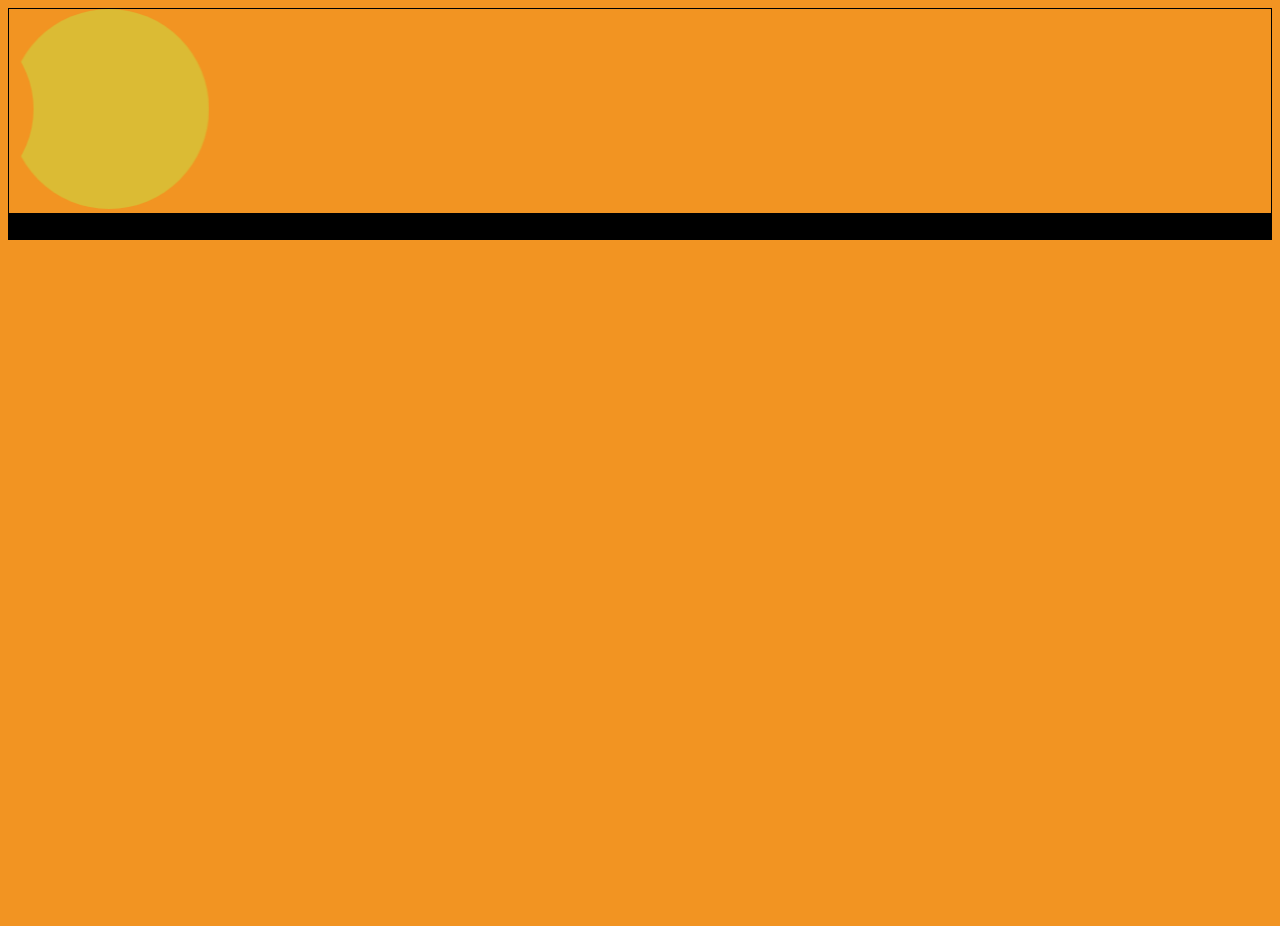
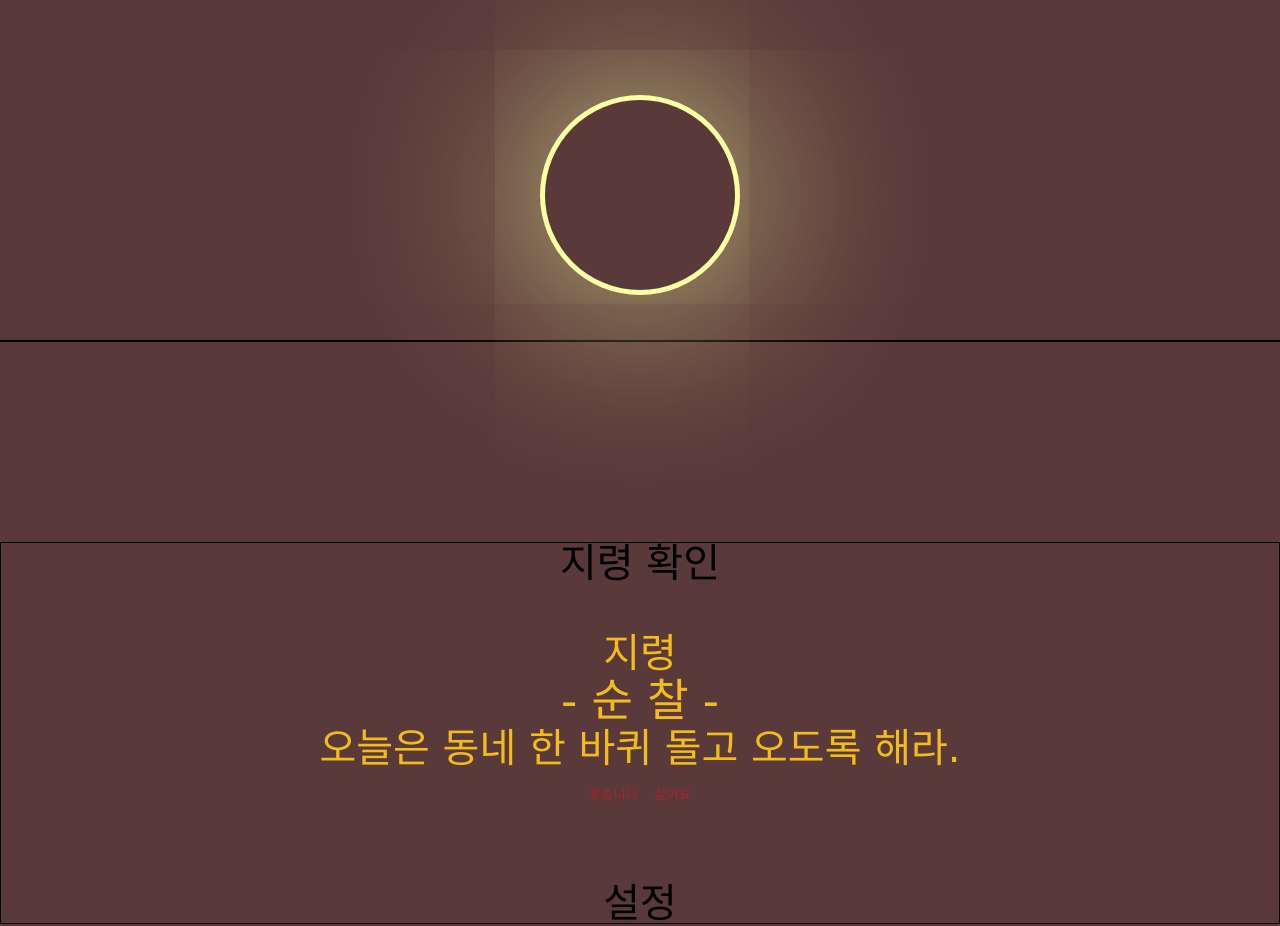
Before and after one commit to ieehee/evil-empire, a plain HTML site: page index.html in a window 1280 px wide. Before the commit the page ends 800 px from the top, so only its background shows below. Drawn offline with Linux system fonts and the light colour scheme; a web font is replaced by a local one.

Commit message:
update animation and rough menu

```diff
--- a/css/component/celestial.css
+++ /dev/null
@@ -1,35 +0,0 @@
-.eclipse svg #sun-g {
-  transform: translateX(200px);
-  animation: sun-g 5s ease 1s;
-}
-
-.eclipse svg #sun {
-  transform: translateX(-200px);
-  animation: sun 5s ease 1s;
-}
-
-@keyframes sun-g {
-  0% {
-    transform: translateX(200px);
-  }
-  45%,
-  55% {
-    transform: translateX(0px);
-  }
-  100% {
-    transform: translateX(-200px);
-  }
-}
-
-@keyframes sun {
-  0% {
-    transform: translateX(-200px);
-  }
-  45%,
-  55% {
-    transform: translateX(0px);
-  }
-  100% {
-    transform: translateX(200px);
-  }
-}
--- /dev/null
+++ b/css/component/eclipse.css
@@ -0,0 +1,95 @@
+@keyframes sky {
+  0% {
+    background-color: var(--color2);
+  }
+  80% {
+    background-color: var(--color2);
+  }
+  100% {
+    background-color: var(--color5);
+  }
+}
+
+.eclipse {
+  display: flex;
+  justify-content: center;
+  align-items: center;
+  margin-top: 100px;
+}
+
+.sun {
+  height: 200px;
+  width: 200px;
+  border-radius: 50%;
+  background-color: rgb(249, 255, 162);
+  position: fixed;
+  z-index: 1;
+
+  animation: eclipse-sun var(--animation-duration) forwards;
+}
+
+.moon {
+  display: flex;
+  flex-direction: column;
+  align-items: center;
+  justify-content: center;
+  height: 190px;
+  width: 190px;
+  font-family: "East Sea Dokdo", cursive;
+  border-radius: 50%;
+  background-color: black;
+  position: relative;
+
+  left: 0px;
+  z-index: 2;
+  animation: sky var(--animation-duration) forwards,
+    eclipse-moon var(--animation-duration) linear forwards;
+}
+
+.title {
+  display: flex;
+  justify-content: center;
+  border: 1px solid;
+  margin-top: 50px;
+}
+
+.title img {
+  height: 200px;
+  width: 200px;
+}
+
+.title span {
+  font-size: 70px;
+  color: var(--color2);
+  position: relative;
+  font-family: "East Sea Dokdo", cursive;
+}
+
+.title span:first-child {
+  left: -10px;
+}
+
+.title span:last-child {
+  right: -10px;
+}
+
+@keyframes eclipse-sun {
+  0% {
+    box-shadow: none;
+  }
+  90% {
+    box-shadow: none;
+  }
+  100% {
+    box-shadow: 0px 0px 200px rgb(249, 255, 162);
+  }
+}
+
+@keyframes eclipse-moon {
+  0% {
+    left: -200px;
+  }
+  100% {
+    left: 0px;
+  }
+}
--- /dev/null
+++ b/css/component/menu.css
@@ -0,0 +1,43 @@
+h1 {
+  font-size: 40px;
+  font-family: "Gugi", cursive;
+}
+
+h2 {
+  font-size: 45px;
+  line-height: 55px;
+  font-family: "East Sea Dokdo", cursive;
+}
+
+h3 {
+  font-size: 40px;
+  font-family: "East Sea Dokdo", cursive;
+}
+
+.menu {
+  display: flex;
+  flex-direction: column;
+  justify-content: space-between;
+  align-items: center;
+  border: 1px solid;
+  margin-top: 200px;
+}
+
+.menu__mission {
+  display: flex;
+  flex-direction: column;
+  align-items: center;
+  height: 200px;
+  padding: 50px 0px;
+}
+
+.mission {
+  color: var(--color2);
+}
+
+.menu__mission__answers button {
+  height: 50px;
+  color: var(--color1);
+  background-color: rgba(0, 0, 0, 0);
+  border: none;
+}
--- /dev/null
+++ b/css/reset.css
@@ -0,0 +1,133 @@
+html,
+body,
+div,
+span,
+applet,
+object,
+iframe,
+h1,
+h2,
+h3,
+h4,
+h5,
+h6,
+p,
+blockquote,
+pre,
+a,
+abbr,
+acronym,
+address,
+big,
+cite,
+code,
+del,
+dfn,
+em,
+img,
+ins,
+kbd,
+q,
+s,
+samp,
+small,
+strike,
+strong,
+sub,
+sup,
+tt,
+var,
+b,
+u,
+i,
+center,
+dl,
+dt,
+dd,
+ol,
+ul,
+li,
+fieldset,
+form,
+label,
+legend,
+table,
+caption,
+tbody,
+tfoot,
+thead,
+tr,
+th,
+td,
+article,
+aside,
+canvas,
+details,
+embed,
+figure,
+figcaption,
+footer,
+header,
+hgroup,
+menu,
+nav,
+output,
+ruby,
+section,
+summary,
+time,
+mark,
+audio,
+video {
+  margin: 0;
+  padding: 0;
+  border: 0;
+  font-size: 100%;
+  font: inherit;
+  vertical-align: baseline;
+}
+/* HTML5 display-role reset for older browsers */
+article,
+aside,
+details,
+figcaption,
+figure,
+footer,
+header,
+hgroup,
+menu,
+nav,
+section {
+  display: block;
+}
+body {
+  line-height: 1;
+}
+ol,
+ul {
+  list-style: none;
+}
+blockquote,
+q {
+  quotes: none;
+}
+blockquote:before,
+blockquote:after,
+q:before,
+q:after {
+  content: "";
+  content: none;
+}
+table {
+  border-collapse: collapse;
+  border-spacing: 0;
+}
+
+input:focus {
+  outline: none;
+}
+
+a {
+  color: inherit;
+  text-decoration: none;
+}
--- a/css/style.css
+++ b/css/style.css
@@ -1,30 +1,26 @@
+@import "reset.css";
+
 /* Font */
 @import url("https://fonts.googleapis.com/css2?family=Dokdo&family=East+Sea+Dokdo&family=Gugi&display=swap");
+/*
+font-family: 'Dokdo', cursive;
+font-family: 'East Sea Dokdo', cursive;
+font-family: 'Gugi', cursive;
+*/
 
 /* variables */
 @import "variables.css";
 
 /* components */
 @import "component/building.css";
-@import "component/celestial.css";
+@import "component/eclipse.css";
+@import "component/menu.css";
 
 body {
-  background-color: var(--color3);
-}
-
-@keyframes sky {
-  0% {
-    background-color: #3498db;
-  }
-  45%,
-  55% {
-    background-color: #2c3e50;
-  }
-  100% {
-    background-color: #3498db;
-  }
+  display: flex;
+  flex-direction: column;
+  animation: sky var(--animation-duration) forwards;
 }
 
 div {
-  border: 1px solid;
 }
--- a/css/variables.css
+++ b/css/variables.css
@@ -4,4 +4,5 @@
   --color3: #f29422;
   --color4: #f2d6b3;
   --color5: #593939;
+  --animation-duration: 4s;
 }
--- a/index.html
+++ b/index.html
@@ -7,21 +7,35 @@
     <meta name="viewport" content="width=device-width, initial-scale=1.0">
     <title>Document</title>
 </head>
-<body>
+<body class="background">
     <div class="eclipse">
-        <svg height="200" width="200">
-            <mask id="moon">
-              <rect x="-200" y="0" width="800" height="200" style="fill:white;" />
-              <circle cx="100" cy="100" r="95" style="fill:black;" />
-            </mask>
-            <g id="sun-g" mask="url(#moon)">
-              <circle id="sun" cx="100" cy="100" r="100" style="fill:#DBBB34;" />
-            </g>
-          </svg>
-
+        <div class="moon">
+        </div>
+        <div class="sun"></div>
+    </div>
+    <div class="title">
+        <!-- <img src="title.png"
+            alt="title logo handwrite"
+            class="title_logo"/> -->
+        <!-- <span>악의</span>
+        <span>무리</span> -->
     </div>
 
-    <div id="earth" class="celestial">
+    <div class="menu">
+        <h1 class="menu__mission-view">지령 확인</h1>
+        <div class="menu__mission">
+            <h1 class="mission">지령</h1>
+            <h2 class="mission">-  순 찰  -</h2>
+            <!-- 타이핑 효과 적용 예정 -->
+            <h3 class="mission">오늘은 동네 한 바퀴 돌고 오도록 해라.</h3>
+            <div class="menu__mission__answers">
+                <button type="submit">좋습니다</button>
+                <button type="submit">싫어요</button>
+            </div>
+        </div>
+        <h1 class="menu__setting">설정</h1>
+    </div>
+    <div class="earth celestial">
         <div class="building lg"></div>
         <div class="building lg"></div>
         <div class="building md"></div>
```
Also changed, not shown: css/component/test.css (deleted), title.png (added).
